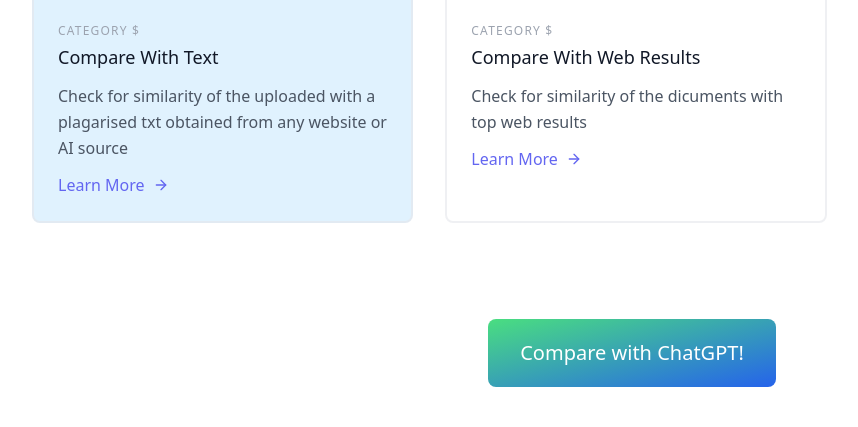
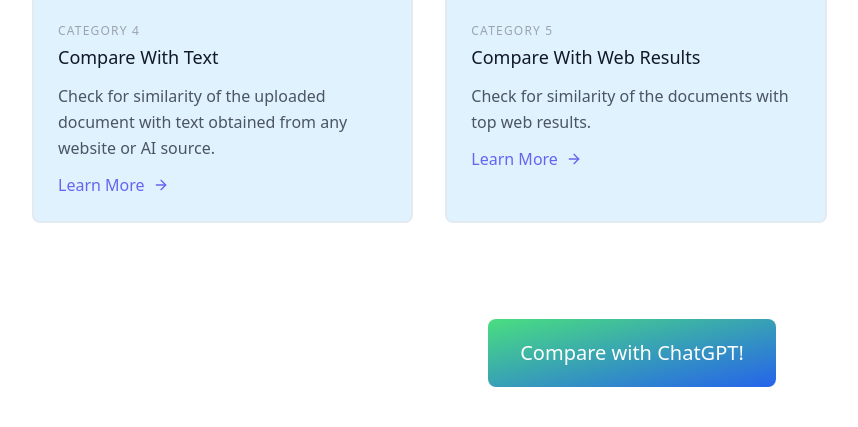
Before and after one commit to AtharvaMutsaddi/COEP-Hackathon-PlagCheck, a Flask app: page / in a window 1280 px wide. Shown: the part 881-1308 px from the top of the page, without its empty margins (4-862 px from the left). Run offline with Flask 3, Linux system fonts and the light colour scheme; grey boxes labelled with a size stand in for pictures from a placeholder-image service; some libraries are stand-ins or nearby versions.

Commit message:
frontent mod

```diff
--- a/templates/home.html
+++ b/templates/home.html
@@ -62,9 +62,9 @@
           <div class="h-full border-2 border-gray-200 border-opacity-60 rounded-lg overflow-hidden bg-sky-100">
             <img class="lg:h-48 md:h-36 w-full object-cover object-center" src="https://www.tapsmart.com/wp-content/uploads/2022/04/files-zip-header.jpg" alt="blog">
             <div class="p-6">
-              <h2 class="tracking-widest text-xs title-font font-medium text-gray-400 mb-1">CATEGORY $</h2>
+              <h2 class="tracking-widest text-xs title-font font-medium text-gray-400 mb-1">CATEGORY 4</h2>
               <h1 class="title-font text-lg font-medium text-gray-900 mb-3">Compare With Text</h1>
-              <p class="leading-relaxed mb-3">Check for similarity of the uploaded with a plagarised txt obtained from any website or AI source</p>
+              <p class="leading-relaxed mb-3">Check for similarity of the uploaded document with text obtained from any website or AI source.</p>
               <div class="flex items-center flex-wrap ">
                 <a class="text-indigo-500 inline-flex items-center md:mb-2 lg:mb-0" href="/withtext">Learn More
                   <svg class="w-4 h-4 ml-2" viewBox="0 0 24 24" stroke="currentColor" stroke-width="2" fill="none" stroke-linecap="round" stroke-linejoin="round">
@@ -77,12 +77,12 @@
           </div>
         </div>
         <div class="p-4 md:w-1/3">
-          <div class="h-full border-2 border-gray-200 border-opacity-60 rounded-lg overflow-hidden">
-            <img class="lg:h-48 md:h-36 w-full object-cover object-center" src="https://dummyimage.com/722x402" alt="blog">
+          <div class="h-full border-2 border-gray-200 border-opacity-60 rounded-lg overflow-hidden bg-sky-100">
+            <img class="lg:h-48 md:h-36 w-full object-cover object-center" src="https://www.tapsmart.com/wp-content/uploads/2022/04/files-zip-header.jpg" alt="blog">
             <div class="p-6">
-              <h2 class="tracking-widest text-xs title-font font-medium text-gray-400 mb-1">CATEGORY $</h2>
+              <h2 class="tracking-widest text-xs title-font font-medium text-gray-400 mb-1">CATEGORY 5</h2>
               <h1 class="title-font text-lg font-medium text-gray-900 mb-3">Compare With Web Results</h1>
-              <p class="leading-relaxed mb-3">Check for similarity of the dicuments with top web results</p>
+              <p class="leading-relaxed mb-3">Check for similarity of the documents with top web results.</p>
               <div class="flex items-center flex-wrap ">
                 <a class="text-indigo-500 inline-flex items-center md:mb-2 lg:mb-0" href="/webresults">Learn More
                   <svg class="w-4 h-4 ml-2" viewBox="0 0 24 24" stroke="currentColor" stroke-width="2" fill="none" stroke-linecap="round" stroke-linejoin="round">
--- a/templates/webcheck.html
+++ b/templates/webcheck.html
@@ -5,8 +5,8 @@
     <div class="container px-5 py-24 mx-auto">
         <form action="/webresults" method="POST" enctype="multipart/form-data">
             <div class="flex flex-col text-center w-full mb-12">
-                <h1 class="sm:text-3xl text-2xl font-medium title-font mb-4 text-gray-900">Get Similarity with your Text </h1>
-                <p class="lg:w-2/3 mx-auto leading-relaxed text-base">Enter the text with which you want to check the documents</p>
+                <h1 class="sm:text-3xl text-2xl font-medium title-font mb-4 text-gray-900">Get Similarity With Documents On The Web</h1>
+                <p class="lg:w-2/3 mx-auto leading-relaxed text-base">Enter a topic and we will get top 5 websites from the web to check similarity with uploaded doc.</p>
             </div>
             <div class="lg:w-1/2 md:w-2/3 mx-auto">
                 <div class="flex flex-wrap -m-2">
--- a/templates/withtext.html
+++ b/templates/withtext.html
@@ -5,8 +5,8 @@
     <div class="container px-5 py-24 mx-auto">
         <form action="/withtext" method="POST" enctype="multipart/form-data">
             <div class="flex flex-col text-center w-full mb-12">
-                <h1 class="sm:text-3xl text-2xl font-medium title-font mb-4 text-gray-900">Get Similarity with your Text </h1>
-                <p class="lg:w-2/3 mx-auto leading-relaxed text-base">Enter the text with which you want to check the documents</p>
+                <h1 class="sm:text-3xl text-2xl font-medium title-font mb-4 text-gray-900">Get Similarity With Your Text </h1>
+                <p class="lg:w-2/3 mx-auto leading-relaxed text-base">Enter the text with which you want to check the document.</p>
             </div>
             <div class="lg:w-1/2 md:w-2/3 mx-auto">
                 <div class="flex flex-wrap -m-2">
```
